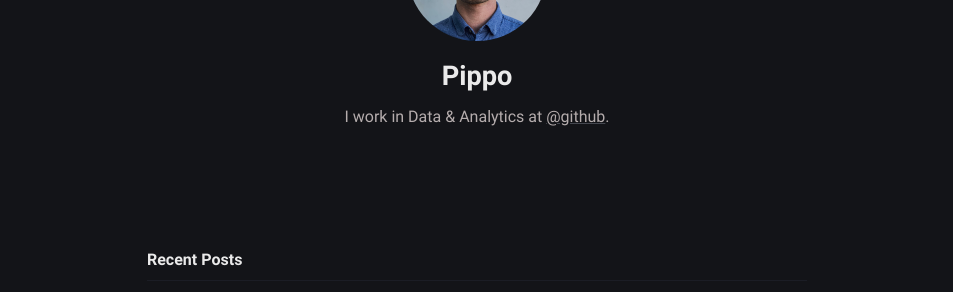
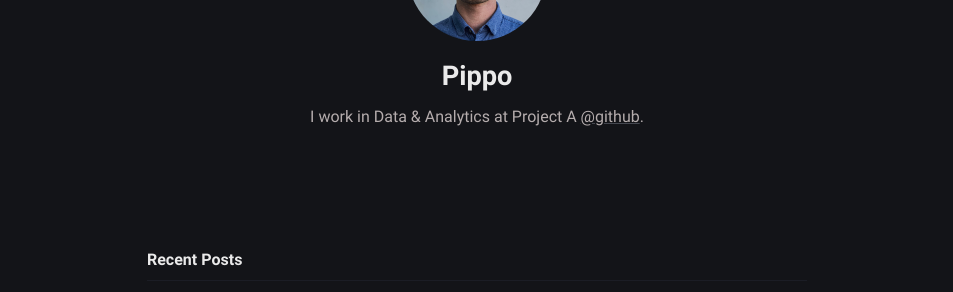
Before and after one commit to pippowie/pippowie.github.io, a Jekyll site: the page built from index.md, in a window 1280 px wide. Shown: the part 267-559 px from the top of the page, without its empty margins (163-1116 px from the left). Built offline with Jekyll 4.4.1, drawn with Linux system fonts in a browser that asks for light colours.

Commit message:
_config.yml: updated bio in author

```diff
--- a/_config.yml
+++ b/_config.yml
@@ -11,8 +11,9 @@ mode: dark
 author:
   name: Pippo
   bio: >-
-    I work in Data & Analytics at  <a href="https://github.com/pippowie"
-    target="_blank" rel="noopener">@github</a>.
+    I work in Data & Analytics at Project A <a
+    href="https://github.com/pippowie" target="_blank"
+    rel="noopener">@github</a>.
   username: pippowie
   github: pippowie
   twitter: pippowie
```
